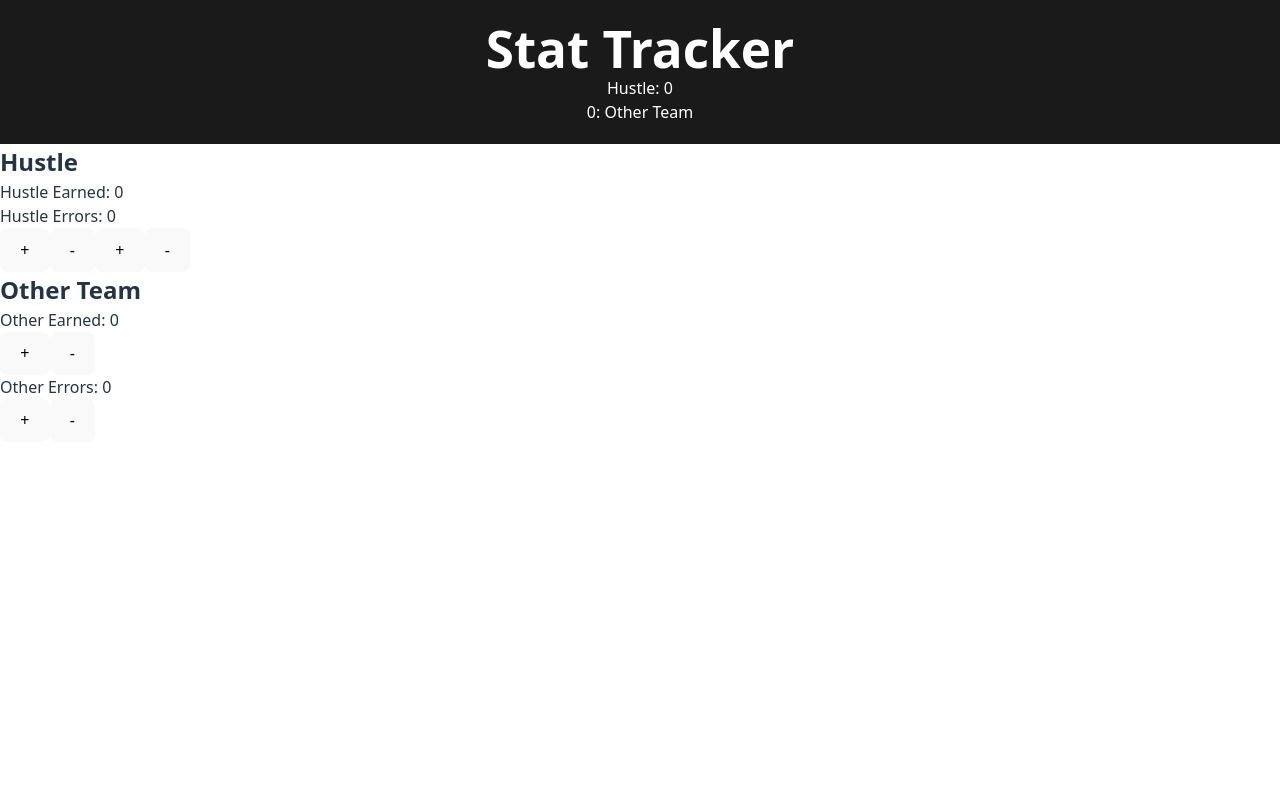
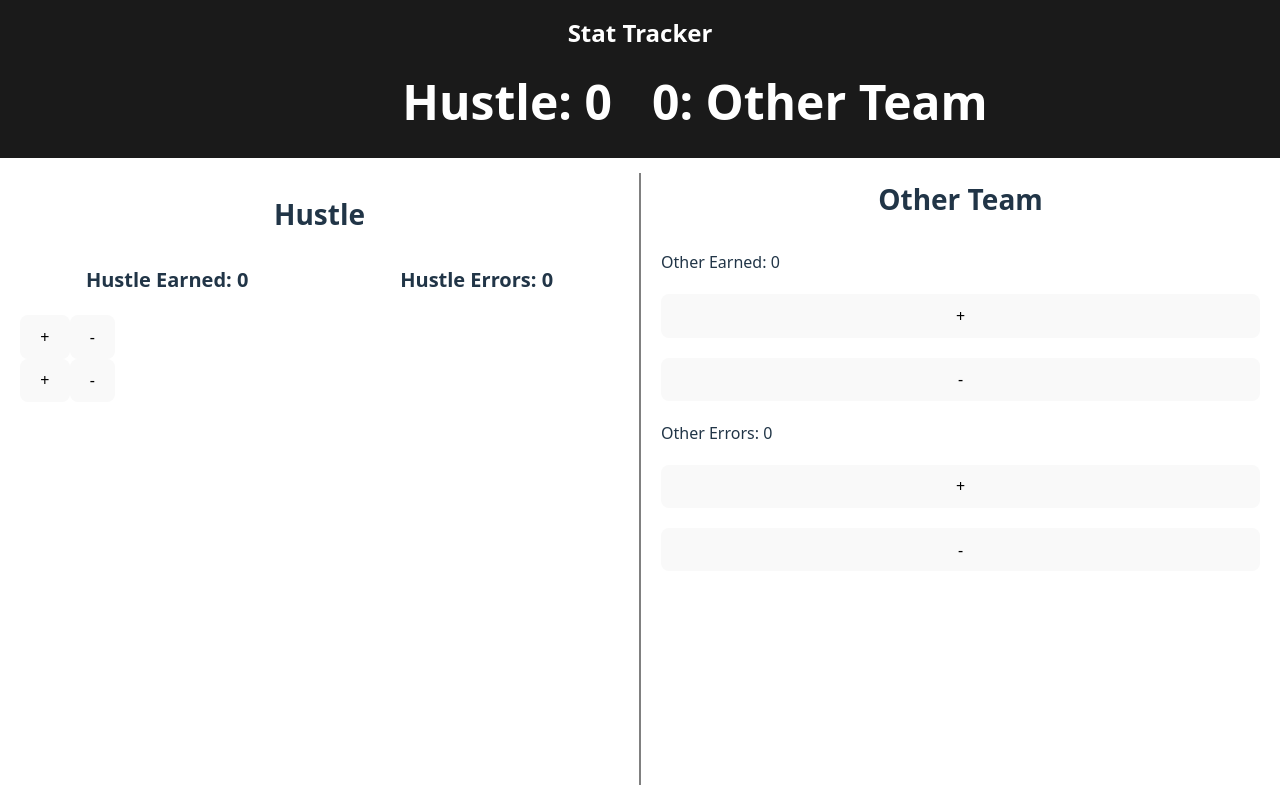
Before and after one commit to jrosario0225/volleyball-tracker, a React (Vite) app: page / in a window 1280 px wide. Built offline with nearby package versions, Linux system fonts and the light colour scheme.

Commit message:
aligned hustle portion

```diff
--- a/src/App.css
+++ b/src/App.css
@@ -17,3 +17,63 @@
   padding: 20px;
   text-align: center;
 }
+
+.scoreboard h1 {
+  font-size: 24px;
+  margin-bottom: 20px;
+}
+
+.scores {
+  display: flex;
+  justify-content: center;
+  align-items: center;
+  gap: 40px;
+  margin-left: 110px;
+}
+
+.scores p {
+  font-size: 48px;
+  font-weight: bold;
+}
+
+/* Teams sections container */
+.teams-container {
+  display: flex;
+  flex: 1;
+  width: 100%;
+}
+
+.team-section {
+  flex: 1;
+  padding: 20px;
+  display: flex;
+  flex-direction: column;
+  gap: 20px;
+}
+
+/* This is the Hustle column */
+.team-section:first-child {
+  border-right: 2px solid gray;
+  margin-top: 15px;
+  margin-bottom: 15px;
+}
+
+.team-section h2 {
+  font-size: 28px;
+  text-align: center;
+  margin-bottom: 10px;
+}
+
+/* Stats row - Earned and Errors side-by-bside */
+
+.stats-row {
+  display: flex;
+  justify-content: space-around;
+  gap: 20px;
+}
+
+.stat-item p {
+  font-size: 20px;
+  font-weight: bold;
+  text-align: center;
+}
--- a/src/App.jsx
+++ b/src/App.jsx
@@ -76,6 +76,7 @@ function App() {
         <div className="team-section">
           <h2>Hustle</h2>
 
+          {/* Putting Earned + Error side-by-side */}
           <div className="stats-row">
             <div className="stat-item">
               <p>Hustle Earned: {hustleEarned} </p>
@@ -85,11 +86,16 @@ function App() {
             </div>
           </div>
 
-          <button onClick={addHustleEarned}>+</button>
-          <button onClick={subtractHustleEarned}>-</button>
-
-          <button onClick={addHustleErrors}>+</button>
-          <button onClick={subtractHustleErrors}>-</button>
+          <div className="buttons-row">
+            <div className="button-group">
+              <button onClick={addHustleEarned}>+</button>
+              <button onClick={subtractHustleEarned}>-</button>
+            </div>
+            <div className="button-group">
+              <button onClick={addHustleErrors}>+</button>
+              <button onClick={subtractHustleErrors}>-</button>
+            </div>
+          </div>
         </div>
 
         {/* Right Column - OTHER TEAM */}
```
